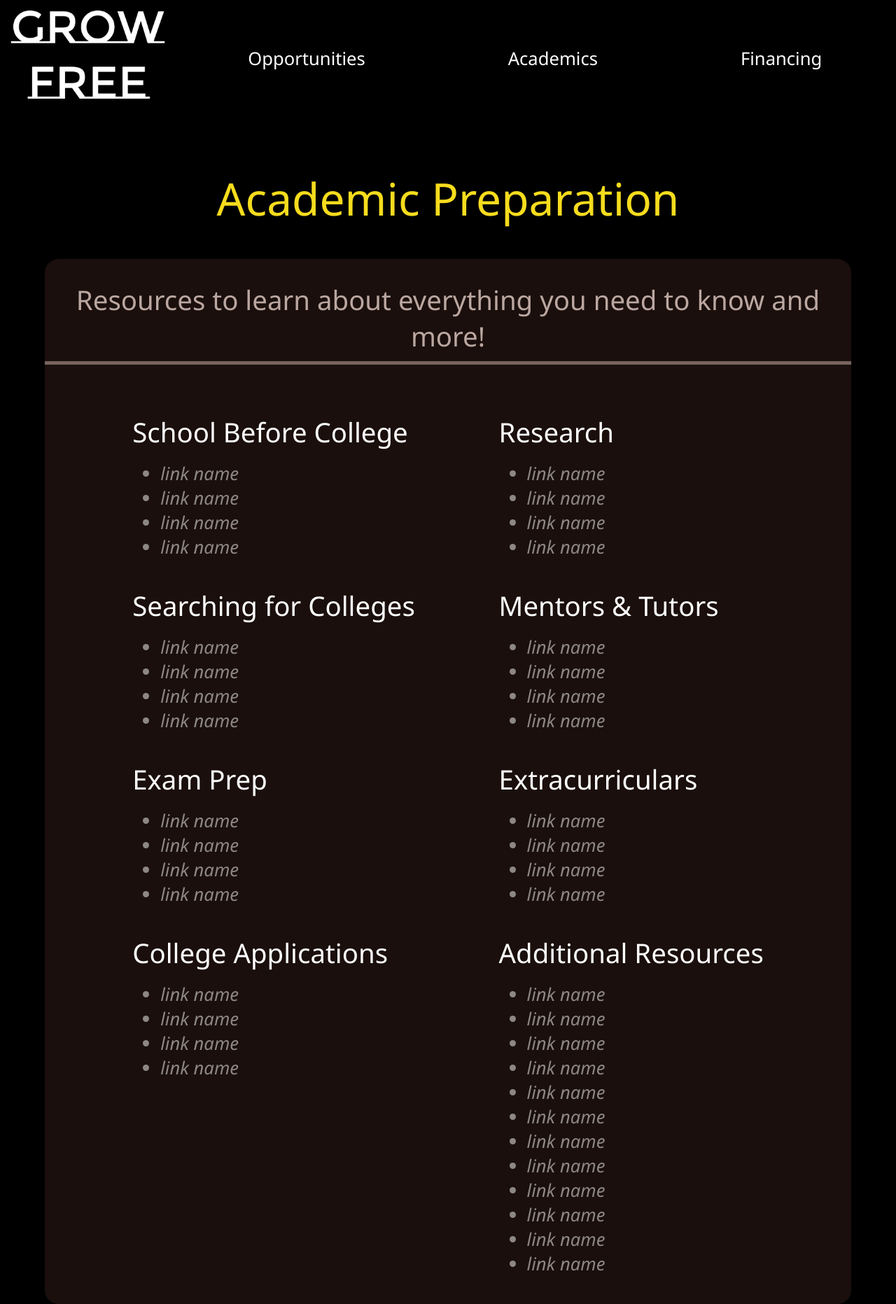
After one commit to zoe-kch/GrowFree, a Django app: page /academics in a window 1280 px wide. The commit adds this page. Shown: the whole page at 70% size. Run offline with Django 4.2, Linux system fonts and the light colour scheme.

Commit message:
added academics page

```diff
--- a/backend/growfree/base/urls.py
+++ b/backend/growfree/base/urls.py
@@ -6,5 +6,7 @@ urlpatterns = [
     path('resources' , views.resources, name="resources"),
     path('research_help' , views.research_help , name="research_help"),
     path('filtered/<str:tag_name>/', views.resources_filter_by_tag, name='filtered_opportunities'),
+    path('academics' , views.academic_screen, name="academics"),
+    path('finance' , views.finance , name="finance")
 
 ]
--- a/backend/growfree/base/views.py
+++ b/backend/growfree/base/views.py
@@ -101,3 +101,12 @@ def research_help(request):
     else:
         ## ADD ERROR MSG
         return HttpResponseRedirect(reverse(index))
+
+
+
+def academic_screen(request):
+    return render(request, "academics.html" )
+
+
+def finance(request):
+    pass
--- a/backend/growfree/static/css/Opportunities.css
+++ b/backend/growfree/static/css/Opportunities.css
@@ -62,7 +62,7 @@ h1 {
 }
 h2 {
   color: black;
-  font-size: 3vw;
+  font-size: 2vw;
   max-height: 10vh;
   font-weight: 200;
   text-align: center;
--- /dev/null
+++ b/backend/growfree/static/css/academics.css
@@ -0,0 +1,103 @@
+html,
+body {
+  margin: 0;
+  padding: 0;
+  background-color: black;
+  font-family: 'Segoe UI';
+}
+.navBar {
+  display: flex;
+  flex-direction: row;
+  overflow: hidden;
+  background-color: black;
+  position: fixed;
+  top: 0;
+  transition: .2s;
+}
+nav {
+  height: 15vh;
+  width: 80vw;
+  margin-left: auto;
+  display: flex;
+  flex-direction: row;
+  justify-content: space-around;
+  align-items: center;
+  align-self: center;
+}
+.navBar a {
+  color: white;
+  text-decoration: none;
+  font-size: 2vw;
+  font-weight: 100;
+}
+.navBar a:active {
+  color: #f6dc1d;
+}
+.navBar :hover {
+  color: #f6dc1d;
+}
+#logo {
+  color: white;
+  margin: 15px;
+  max-block-size: 10vw;
+  font-family: 'Geneva';
+  transition: .2s;
+}
+.container {
+  flex: 1;
+  margin-top: 30dvh;
+}
+.bg {
+  background-color: #1a0f0c;
+  width: 90%;
+  margin-left: auto;
+  margin-right: auto;
+  display: flex;
+  flex-direction: column;
+  border-radius: 20px;
+}
+h1 {
+  font-size: 5vw;
+  font-family: 'Segoe UI';
+  text-align: center;
+  color: #f6dc1d;
+  font-weight: 100;
+}
+h2 {
+  color: #BBA7A1;
+  text-align: center;
+  border-bottom-width: 5px;
+  border-bottom-color: #78635D;
+  border-bottom-style: solid;
+  padding-bottom: 10px;
+  font-size: 3vw;
+  font-weight: 100;
+}
+h3 {
+  margin-bottom: 0;
+  color: white;
+  font-size: 3vw;
+  font-weight: 200;
+}
+li a {
+  font-style: italic;
+  color: rgba(255, 255, 255, .5);
+  text-decoration: none;
+}
+li {
+  color: rgba(255, 255, 255, .5);
+  font-size: 2vw;
+}
+.section {
+  margin: 10px;
+  margin-bottom: 5vh;
+}
+row {
+  display: flex;
+  flex-direction: row;
+}
+row.main {
+  justify-content: space-between;
+  width: 80%;
+  align-self: center;
+}
--- /dev/null
+++ b/backend/growfree/templates/academics.html
@@ -0,0 +1,142 @@
+{% load static %}
+
+<!DOCTYPE html>
+<html lang="en">
+<head>
+  <meta charset="UTF-8">
+  <meta name="viewport" content="width=device-width, initial-scale=1.0">
+  <link rel="stylesheet" href="{% static 'css/academics.css' %}">
+  <title>Academics</title>
+</head>
+<body>
+  <div>
+    <div class="navBar" id="navBar">
+      <a href="{% url 'index' %}">
+        <img src="{% static 'assets/logo.png' %}" alt="logo" id="logo">
+      </a>
+      <nav>
+        <a href="{% url 'resources' %}">Opportunities</a>
+        <a href="{% url 'academics' %}">Academics</a>
+        <a href="{% url 'finance' %}">Financing</a>
+      </nav>
+    </div>
+
+    <div class="container">
+
+      <h1>Academic Preparation</h1>
+      <div class="bg">
+
+        <h2>Resources to learn about everything you need to know and more!</h2>
+
+
+        <row class="main">
+          <div class="leftSide">
+            <div class="section">
+            <h3>School Before College</h3>
+            <ul>
+              <li><a href="link.org">link name</a></li>
+              <li><a href="link.org">link name</a></li>
+              <li><a href="link.org">link name</a></li>
+              <li><a href="link.org">link name</a></li>
+            </ul>
+
+          </div>
+
+            <div class="section">
+              <h3>Searching for Colleges</h3>
+              <ul>
+                <li><a href="link.org">link name</a></li>
+                <li><a href="link.org">link name</a></li>
+                <li><a href="link.org">link name</a></li>
+                <li><a href="link.org">link name</a></li>
+              </ul>
+            </div>
+
+            <div class="section">
+              <h3>Exam Prep</h3>
+              <ul>
+                <li><a href="link.org">link name</a></li>
+                <li><a href="link.org">link name</a></li>
+                <li><a href="link.org">link name</a></li>
+                <li><a href="link.org">link name</a></li>
+              </ul>
+            </div>
+
+            <div class="section">
+              <h3>College Applications</h3>
+              <ul>
+                <li><a href="link.org">link name</a></li>
+                <li><a href="link.org">link name</a></li>
+                <li><a href="link.org">link name</a></li>
+                <li><a href="link.org">link name</a></li>
+              </ul>
+            </div>
+          </div>
+
+
+
+          <div class="rightSide">
+            <div class="section">
+              <h3>Research</h3>
+              <ul>
+                <li><a href="link.org">link name</a></li>
+                <li><a href="link.org">link name</a></li>
+                <li><a href="link.org">link name</a></li>
+                <li><a href="link.org">link name</a></li>
+              </ul>
+            </div>
+
+            <div class="section">
+              <h3>Mentors & Tutors</h3>
+              <ul>
+                <li><a href="link.org">link name</a></li>
+                <li><a href="link.org">link name</a></li>
+                <li><a href="link.org">link name</a></li>
+                <li><a href="link.org">link name</a></li>
+              </ul>
+            </div>
+
+            <div class="section">
+              <h3>Extracurriculars</h3>
+              <ul>
+                <li><a href="link.org">link name</a></li>
+                <li><a href="link.org">link name</a></li>
+                <li><a href="link.org">link name</a></li>
+                <li><a href="link.org">link name</a></li>
+              </ul>
+            </div>
+
+            <div class="section">
+              <h3>Additional Resources</h3>
+              <ul>
+                <li><a href="link.org">link name</a></li>
+                <li><a href="link.org">link name</a></li>
+                <li><a href="link.org">link name</a></li>
+                <li><a href="link.org">link name</a></li>
+                <li><a href="link.org">link name</a></li>
+                <li><a href="link.org">link name</a></li>
+                <li><a href="link.org">link name</a></li>
+                <li><a href="link.org">link name</a></li>
+                <li><a href="link.org">link name</a></li>
+                <li><a href="link.org">link name</a></li>
+                <li><a href="link.org">link name</a></li>
+                <li><a href="link.org">link name</a></li>
+              </ul>
+            </div>
+          </div>
+        </row>
+
+
+
+
+
+      </div>
+
+    </div>
+
+
+  </div>
+
+  <script src="{% static 'js/index.js' %}"></script>
+</body>
+</html>
--- a/backend/growfree/templates/index.html
+++ b/backend/growfree/templates/index.html
@@ -14,8 +14,8 @@
     <img src="{% static '/assets/logo.png' %} " alt="logo" id="logo">
     <nav>
       <a href="{% url 'resources' %}">Opportunities</a>
-      <a href="../AcademicsScreen/Academics.html">Academics</a>
-      <a href="../FinancingScreen/Financing.html">Financing</a>
+      <a href="{% url 'academics' %}">Academics</a>
+      <a href="{% url 'finance' %}">Financing</a>
     </nav>
   </div>
 
--- a/backend/growfree/templates/opportunities.html
+++ b/backend/growfree/templates/opportunities.html
@@ -15,8 +15,9 @@
       </a>
       <nav>
         <a href="{% url 'resources' %}">Opportunities</a>
-        <a href="../AcademicsScreen/Academics.html">Academics</a>
-        <a href="../FinancingScreen/Financing.html">Financing</a>
+        <a href="{% url 'academics' %}">Academics</a>
+        <a href="{% url 'finance' %}">Financing</a>
+
       </nav>
     </div>
 
```
